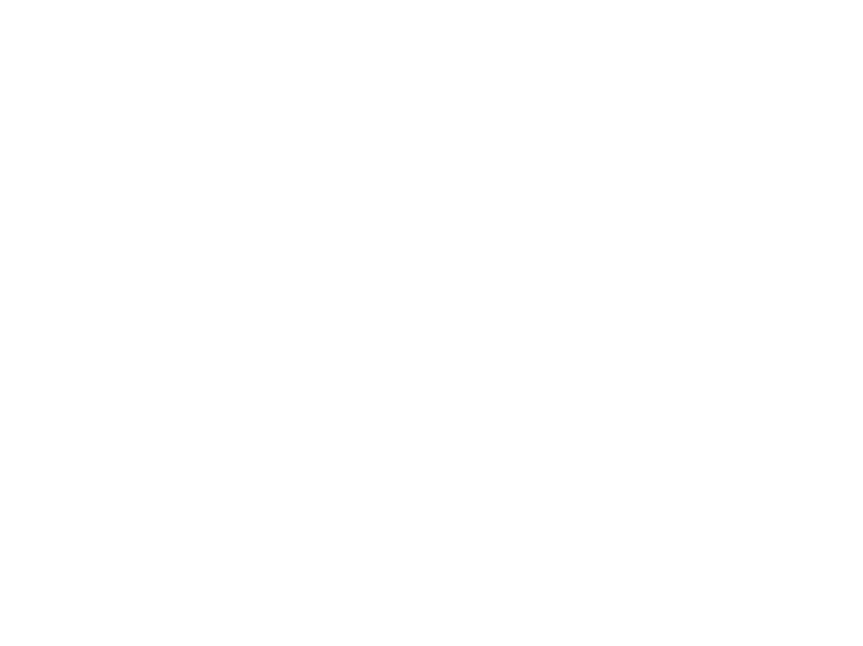
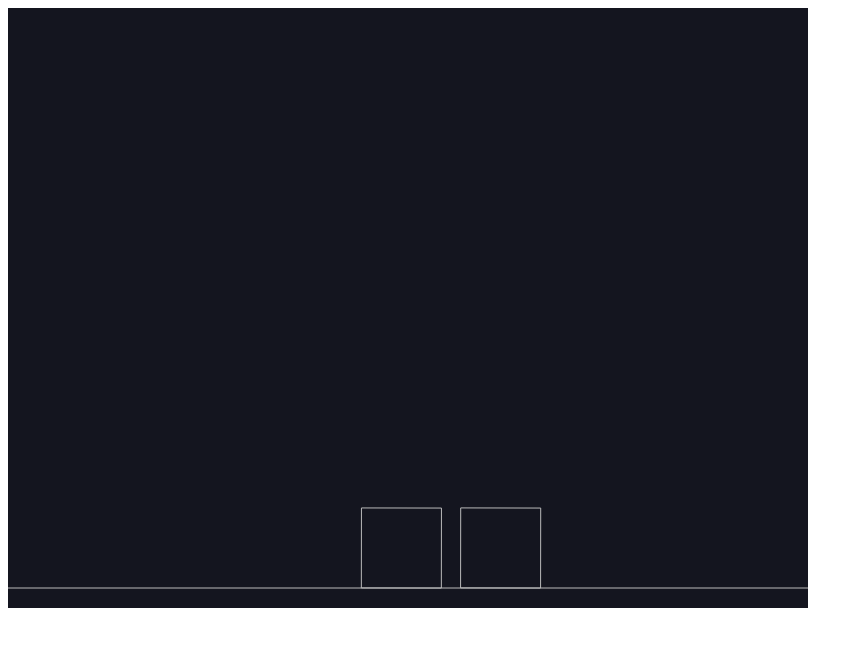
Before and after one commit to maxzakh/Plinko-Decider, a website: page index.html in a window 1280 px wide. Shown: the whole page, without its empty margins (0-863 px from the left). Drawn offline with nearby package versions, Linux system fonts and the light colour scheme.

Commit message:
Added matter.js library

```diff
--- a/index.html
+++ b/index.html
@@ -6,15 +6,12 @@
     <meta http-equiv="X-UA-Compatible" content="ie=edge">
     <link rel="shortcut icon" href="favicon.ico" type="image/x-icon">
     <title>Plinko Game</title>
+    <script src="node_modules\matter-js\build\matter.js"></script>
     <script src="index.js"></script>
     <script>
-        function main() {
-            console.log("main");
-        }
         document.addEventListener("DOMContentLoaded", main, false);
     </script>
 </head>
 <body>
-
 </body>
 </html>
--- a/index.js
+++ b/index.js
@@ -0,0 +1,30 @@
+function main() {
+    // module aliases
+    var Engine = Matter.Engine,
+        Render = Matter.Render,
+        World = Matter.World,
+        Bodies = Matter.Bodies;
+
+    // create an engine
+    var engine = Engine.create();
+
+    // create a renderer
+    var render = Render.create({
+        element: document.body,
+        engine: engine
+    });
+
+    // create two boxes and a ground
+    var boxA = Bodies.rectangle(400, 200, 80, 80);
+    var boxB = Bodies.rectangle(450, 50, 80, 80);
+    var ground = Bodies.rectangle(400, 610, 810, 60, { isStatic: true });
+
+    // add all of the bodies to the world
+    World.add(engine.world, [boxA, boxB, ground]);
+
+    // run the engine
+    Engine.run(engine);
+
+    // run the renderer
+    Render.run(render);
+}
--- a/package.json
+++ b/package.json
@@ -10,5 +10,8 @@
     "Game"
   ],
   "author": "Max Z",
-  "license": "ISC"
+  "license": "ISC",
+  "dependencies": {
+    "matter-js": "^0.14.2"
+  }
 }
```
Also changed, not shown: 1 other file.
